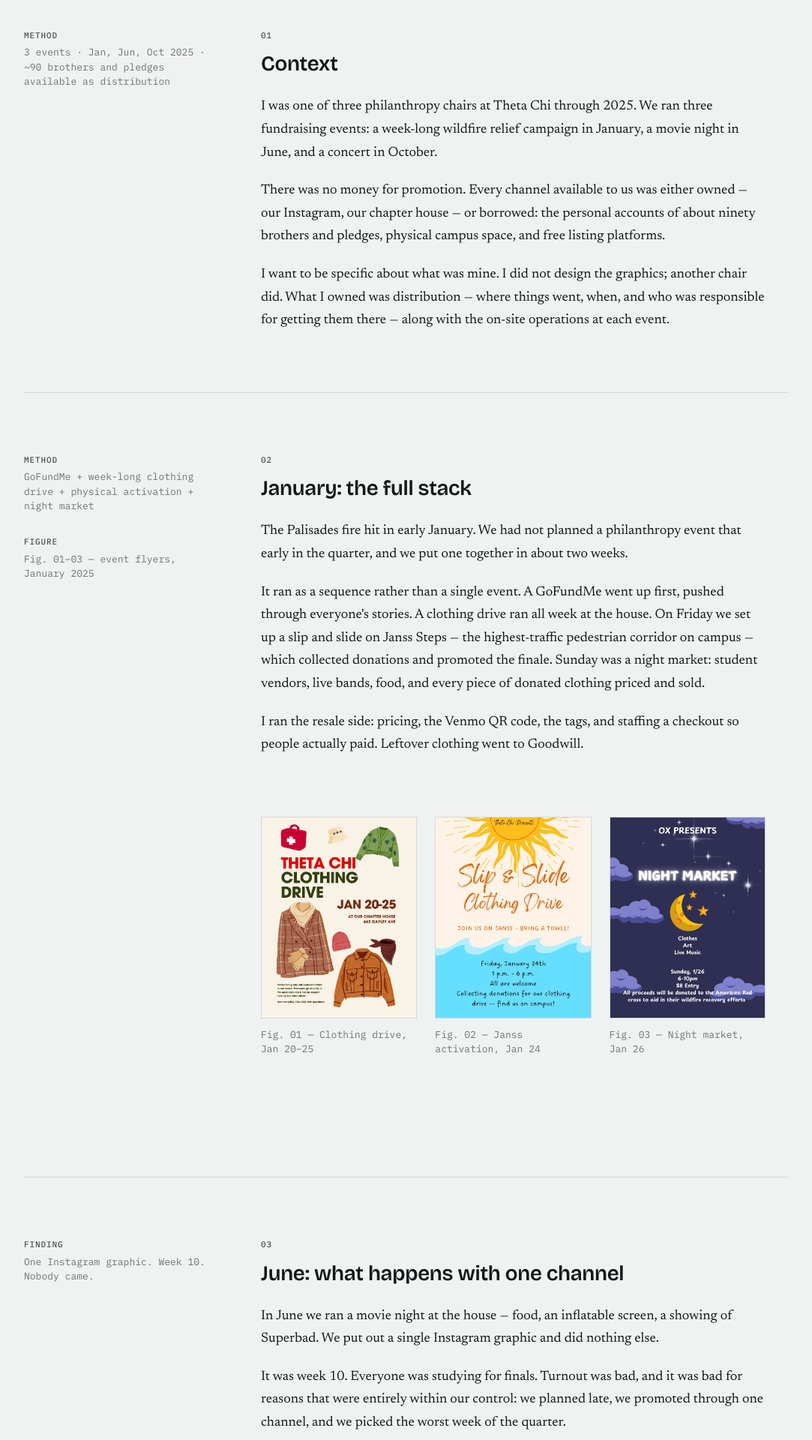
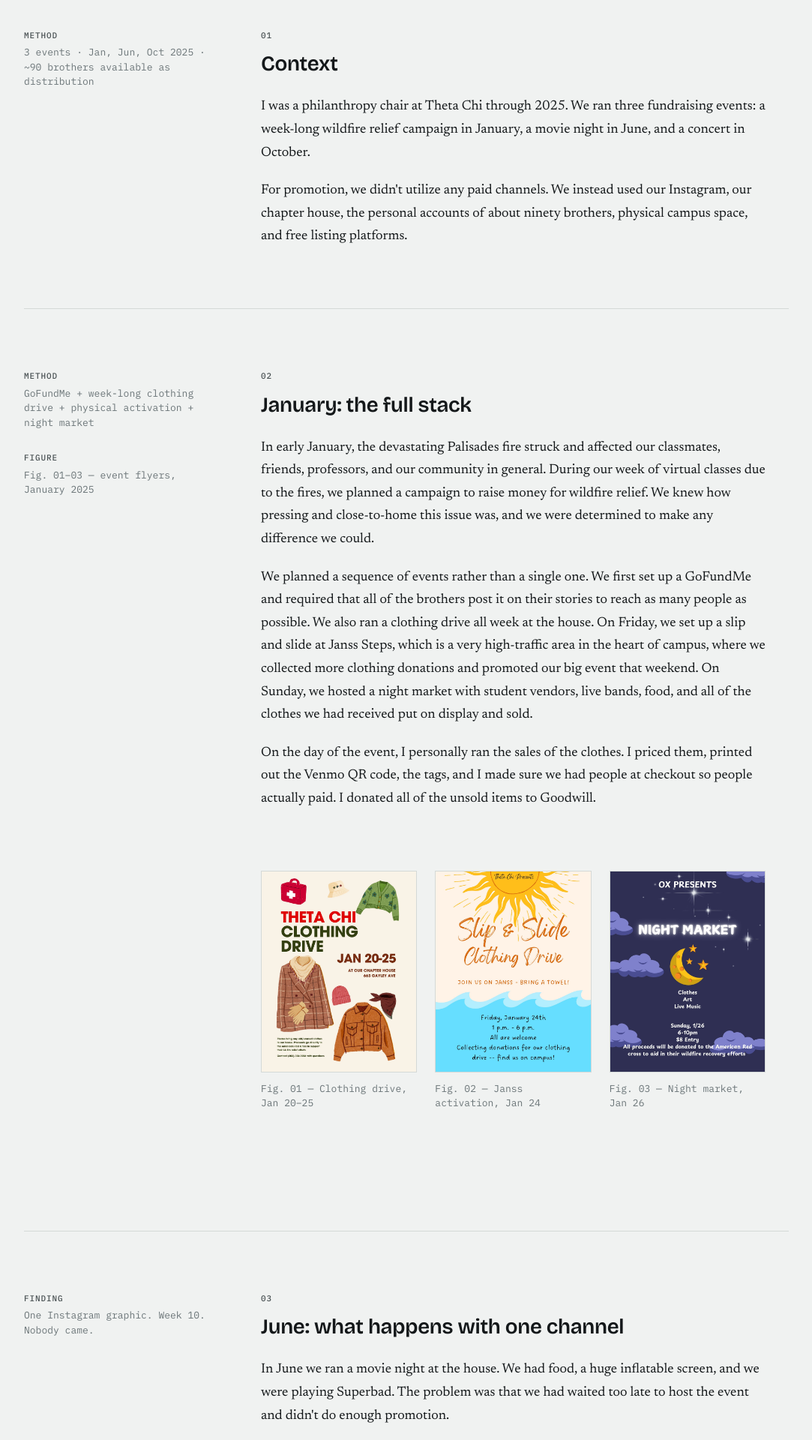
Before and after one commit to vikramiyer73-spec/vikram-site, a Next.js app: page /work/philanthropy in a window 1280 px wide. Shown: the part 620-2540 px from the top of the page at 75% size, without its empty margins (98-1181 px from the left). Built offline with nearby package versions, Linux system fonts and the light colour scheme.

Commit message:
Change Philo stuff

```diff
--- a/src/app/page.js
+++ b/src/app/page.js
@@ -26,7 +26,7 @@ const work = [
     n: "04",
     title: "Various Philanthropy Fundraising Efforts",
     kind: "Marketing / Brand",
-    line: "A year of philanthropy events at Theta Chi and what I learned from them",
+    line: "A year of philanthropy events at Theta Chi and what I learned from them.",
     href: "/work/philanthropy",
   },
 ];
--- a/src/app/work/philanthropy/page.js
+++ b/src/app/work/philanthropy/page.js
@@ -8,7 +8,7 @@ import {
   export const metadata = {
     title: "Promoting Philanthropy at Theta Chi — Vikram Iyer",
     description:
-      "Three fundraising events, no ad budget, and what a failed one taught me about distribution.",
+      "A year of philanthropy events at Theta Chi and what I learned from them.",
   };
 
   export default function Philanthropy() {
@@ -18,7 +18,7 @@ import {
           number="04"
           kind="Marketing & Brand"
           title="Three fundraisers, no ad budget"
-          dek="I ran promotion for Theta Chi's philanthropy events through 2025. The one that failed taught me more than the two that worked."
+          dek="I ran promotion for Theta Chi's philanthropy events through 2025, learning a lot from each one."
           meta={[
             ["Role", "Philanthropy Chair (1 of 3)"],
             ["Timeframe", "Jan – Oct 2025"],
@@ -33,26 +33,19 @@ import {
           annotations={[
             {
               type: "METHOD",
-              text: "3 events · Jan, Jun, Oct 2025 · ~90 brothers and pledges available as distribution",
+              text: "3 events · Jan, Jun, Oct 2025 · ~90 brothers available as distribution",
             },
           ]}
         >
           <p>
-            I was one of three philanthropy chairs at Theta Chi through 2025. We
+            I was a philanthropy chair at Theta Chi through 2025. We
             ran three fundraising events: a week-long wildfire relief campaign in
             January, a movie night in June, and a concert in October.
           </p>
           <p>
-            There was no money for promotion. Every channel available to us was
-            either owned — our Instagram, our chapter house — or borrowed: the
-            personal accounts of about ninety brothers and pledges, physical
+            For promotion, we didn't utilize any paid channels. We instead used our Instagram,
+            our chapter house, the personal accounts of about ninety brothers, physical
             campus space, and free listing platforms.
-          </p>
-          <p>
-            I want to be specific about what was mine. I did not design the
-            graphics; another chair did. What I owned was distribution — where
-            things went, when, and who was responsible for getting them there —
-            along with the on-site operations at each event.
           </p>
         </Step>
 
@@ -71,23 +64,22 @@ import {
           ]}
         >
           <p>
-            The Palisades fire hit in early January. We had not planned a
-            philanthropy event that early in the quarter, and we put one together
-            in about two weeks.
+            In early January, the devastating Palisades fire struck and affected our classmates, friends,
+            professors, and our community in general. During our week of virtual classes due to the fires,
+            we planned a campaign to raise money for wildfire relief. We knew how pressing and close-to-home
+            this issue was, and we were determined to make any difference we could.
           </p>
           <p>
-            It ran as a sequence rather than a single event. A GoFundMe went up
-            first, pushed through everyone&apos;s stories. A clothing drive ran
-            all week at the house. On Friday we set up a slip and slide on Janss
-            Steps — the highest-traffic pedestrian corridor on campus — which
-            collected donations and promoted the finale. Sunday was a night
-            market: student vendors, live bands, food, and every piece of donated
-            clothing priced and sold.
+            We planned a sequence of events rather than a single one. We first set up a GoFundMe and
+            required that all of the brothers post it on their stories to reach as many people as possible.
+            We also ran a clothing drive all week at the house. On Friday, we set up a slip and slide at Janss
+            Steps, which is a very high-traffic area in the heart of campus, where we
+            collected more clothing donations and promoted our big event that weekend. On Sunday, we hosted a night
+            market with student vendors, live bands, food, and all of the clothes we had received put on display and sold.
           </p>
           <p>
-            I ran the resale side: pricing, the Venmo QR code, the tags, and
-            staffing a checkout so people actually paid. Leftover clothing went to
-            Goodwill.
+            On the day of the event, I personally ran the sales of the clothes. I priced them, printed out the Venmo QR code, the tags,
+            and I made sure we had people at checkout so people actually paid. I donated all of the unsold items to Goodwill.
           </p>
           <FigureRow>
             <Figure
@@ -125,15 +117,17 @@ import {
           ]}
         >
           <p>
-            In June we ran a movie night at the house — food, an inflatable
-            screen, a showing of Superbad. We put out a single Instagram graphic
-            and did nothing else.
+            In June we ran a movie night at the house. We had food, a huge inflatable
+            screen, and we were playing Superbad. The problem was that we had waited too late to
+            host the event and didn't do enough promotion.
           </p>
           <p>
-            It was week 10. Everyone was studying for finals. Turnout was bad, and
-            it was bad for reasons that were entirely within our control: we
-            planned late, we promoted through one channel, and we picked the worst
-            week of the quarter.
+            Because of our fraternity's packed social calendar, the only open slot for our event was
+            during week 10. We also didn't run nearly enough promotion as we should have, with only one
+            Instagram graphic being posted on the frat story and limited brotherhood promotion and participation.
+            The turnout was expectedly not great. Most people were studying for finals, or they just didn't hear
+            about our event, and we didn't end up raising any money. While it was a tough result, I learned a lot
+            from this experience and applied those lessons to the next event.
           </p>
         </Step>
 
@@ -143,29 +137,26 @@ import {
           annotations={[
             {
               type: "DECISION",
-              text: "After June, two changes for October: move the date out of finals week, and make internal participation mandatory instead of optional.",
+              text: "After June, we made two changes for October: move the date out of finals week, and make brotherhood participation mandatory.",
             },
           ]}
         >
           <p>
             <mark>
-              The failure in June changed how we ran October, in two specific
+              The failure in June changed how we ran our event in October in two specific
               ways.
             </mark>
           </p>
           <p>
-            <strong>Timing.</strong> We scheduled the concert for week 4 — early
-            enough to be ahead of midterms, and nowhere near finals. In June we
-            had treated the date as a scheduling detail. After June we treated it
-            as the first marketing decision.
+            <strong>Timing.</strong> We scheduled the concert for week 4. This was early
+            enough to be before the bulk of midterm season while obviously far away from week 10.
           </p>
           <p>
-            <strong>Enforcement.</strong> In June, reposting was a request.
-            Roughly nobody did it. For October it became a requirement: every
-            brother and pledge had to repost the graphic, every pledge had to
-            distribute flyers in their dorm, and pledges were expected to attend
-            and bring friends. Two flyers each across about forty pledges covered
-            most of the residence halls.
+            <strong>Enforcement.</strong> In June, we didn't strictly enforce every brother to repost the event
+            flyer on their Instagram stories. In October, we made sure to emphasize that brotherhood promotion was
+            essential to the event going well, and in turn, for us to raise more money for philanthropy. We made sure
+            every brother reposted the graphic and attended the event with their friends. We also provided our 40 pledges with flyers to
+            place around their dorm buildings.
           </p>
         </Step>
 
@@ -179,21 +170,23 @@ import {
             },
             {
               type: "FINDING",
-              text: "Poppin: 321 views, 9 RSVPs. Actual attendance 200+. The only metric I could see was measuring the wrong thing.",
+              text: "Poppin: 322 views",
             },
           ]}
         >
           <p>
-            Rock Out at ΘX ran on Friday, October 24 — five student bands, $5 with
-            food and drink, proceeds to the Los Angeles Mission. Over 200 people
-            came, the best turnout of the year.
+            Our concert, Rock Out at ΘX ran on Friday, October 24. We featured five student bands,
+            a grill with burgers and hot dogs, and drinks. All of the proceeds went to the Los Angeles Mission, an
+            organization fighting homelessness in LA. Over 200 people
+            attended, which was the best turnout of the year.
           </p>
           <p>
-            We also listed it on Poppin, an app UCLA students use to find events
-            nearby. It pulled 321 views and 9 RSVPs. That gap is worth sitting
-            with: the RSVP number was off by more than an order of magnitude from
-            what actually happened, so the one channel I could measure was
-            measuring something close to meaningless.
+            We also listed it on Poppin, an app many UCLA students use to find events
+            nearby, and it got 322 views. It's also worth noting that we held the event on the
+            weekend before Halloween, so there were a lot of Halloween parties going on that night,
+            which we also saw listed on Poppin. On the night of the concert, we had a lot of people in
+            Halloween costumes walking by the house and deciding to come in after hearing the live music.
+            This showed me how important timing can be when planning live events.
           </p>
           <FigureRow cols={2}>
             <Figure
@@ -205,8 +198,8 @@ import {
             />
             <Figure
               src="/tc-poppin.jpg"
-              alt="Poppin listing for Rock Out at Theta Chi showing 321 views and 9 attendees"
-              caption="Poppin: 321 views, 9 RSVPs"
+              alt="Poppin listing for Rock Out at Theta Chi showing 322 views"
+              caption="Poppin: 322 views"
               number="Fig. 05"
               wide
             />
@@ -219,7 +212,7 @@ import {
           annotations={[
             {
               type: "FINDING",
-              text: "GoFundMe: $5,655. Clothing resale + night market entry: $703. The link was 89% of the money.",
+              text: "GoFundMe: $5,655. Clothing resale + night market entry: $703.",
             },
             {
               type: "FIGURE",
@@ -228,23 +221,16 @@ import {
           ]}
         >
           <p>
-            January raised $6,358. The GoFundMe accounted for $5,655 of that,
+            The Wildfire Relief Week in January raised $6,358. The GoFundMe accounted for $5,655 of that,
             which went to the LAFD Wildfire Emergency Fund. The clothing resale
             and night market entry together brought in $703, which went to the
             American Red Cross. Sixty-one donations were collected and the chapter
             logged over 100 volunteer hours.
           </p>
           <p>
-            Nearly all of the labor went into the physical events. Nearly all of
-            the money came from a link. That is not an argument for cutting the
-            events — the clothing drive and the slip and slide are what gave
-            people a reason to care and a reason to pass the link along. But the
-            events were the story, and the GoFundMe was the revenue.
-          </p>
-          <p>
-            October drew 200+ attendees at $5 with proceeds going to the Los
-            Angeles Mission. Across the year, philanthropy under our chairs
-            cleared $7,000.
+            Our concert in October drew 200+ attendees at $5 for a ticket with proceeds going to the Los
+            Angeles Mission. Across the year, philanthropy
+            raised over $7,000.
           </p>
           <Figure
             src="/tc-recap.jpg"
@@ -260,26 +246,14 @@ import {
           annotations={[
             {
               type: "FINDING",
-              text: "The October date fell the weekend before Halloween. Walk-in traffic was probably a bigger driver than anything I did.",
+              text: "Outside of the Poppin analytics, I did not collect any metrics from Instagram.",
             },
           ]}
         >
           <p>
-            I cannot attribute October&apos;s turnout to my channels. It ran the
-            weekend before Halloween, people were already out in costume, and a
-            good share of the crowd walked past the house, heard the music, and
-            came in. Timing and location likely did more than distribution did.
-          </p>
-          <p>
-            I do not have Instagram analytics for any of this, so reach and
-            engagement are unmeasured. And the ninety-account repost push is
-            weaker than it sounds — those accounts are one social graph with
-            heavy follower overlap, so the incremental reach is far below the
-            headline number.
-          </p>
-          <p>
-            I also did not design any of the creative. What I ran was
-            distribution, timing, and operations.
+            I did not collect any Instagram analytics for any of this, so reach and
+            engagement are unmeasured. And since many of the brothers have similar social
+            followings, a lot of the outreach reached overlapping accounts.
           </p>
         </Step>
       </main>
```
